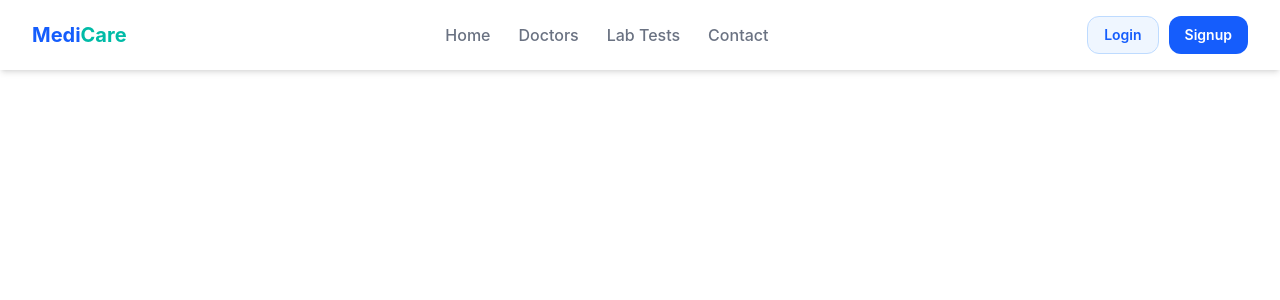
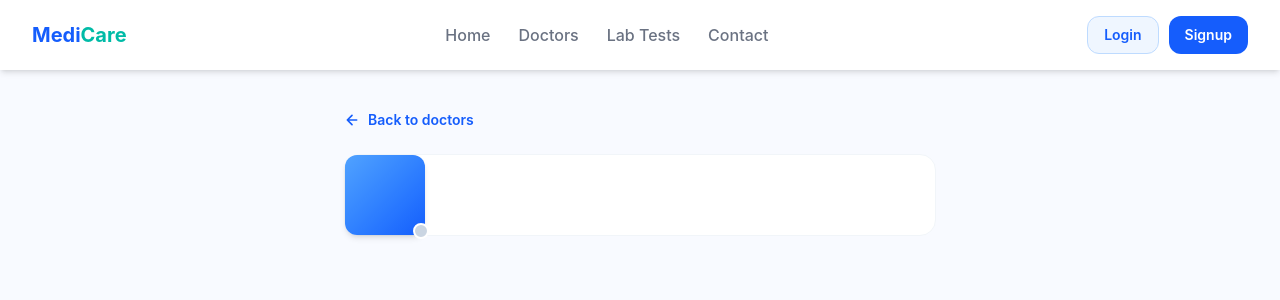
Before and after one commit to Tanineymar/Hospital-management, a React (Vite) app in the folder frontend/: page /book/1 in a window 1280 px wide. Shown: the top 300 px of the page. Built offline with nearby package versions, Linux system fonts and the light colour scheme; no server answers.

Commit message:
Book appointment page created

```diff
--- a/frontend/src/pages/patient/BookAppointment.jsx
+++ b/frontend/src/pages/patient/BookAppointment.jsx
@@ -1,21 +1,70 @@
 import { useParams } from "react-router-dom"
 import Navbar from "../../components/Navbar.jsx"
-import { useEffect } from "react"
+import { useEffect, useState } from "react"
 import API from "../../api/axios.js"
+import { useNavigate } from "react-router-dom"
+
+
+
+const avatarGradients = [
+    "from-blue-400 to-blue-600",
+    "from-rose-400 to-pink-600",
+    "from-amber-400 to-orange-500",
+    "from-violet-400 to-purple-600",
+    "from-teal-400 to-cyan-600",
+    "from-emerald-400 to-green-600",
+]
+
+function getInitials(name = "") {
+    return name
+        .split(" ")
+        .filter(Boolean)
+        .slice(0, 2)
+        .map((w) => w[0])
+        .join("")
+        .toUpperCase()
+}
+
+
 
 function BookAppointment(){
     const {doctorId} = useParams()
-    console.log(doctorId)
+    const navigate = useNavigate()
+    const[doctor , setDoctor]=useState(null)
 
     useEffect(()=>{
         API.get(`/doctor/profile/${doctorId}`)
         .then((res)=>{
+            setDoctor(res.data.doctor)
             console.log(res.data)
         })
     },[])
+
+    const name = doctor?.user?.name
+    const initials = getInitials(name)
+    const gradient = avatarGradients[  doctor?._id
+    ? doctor._id.charCodeAt(doctor._id.length - 1) % avatarGradients.length
+    : 0]
+
     return(
-        <div>
+        <div className="min-h-screen bg-[#f8faff]">
             <Navbar/>
+            <div className="max-w-2xl mx-auto px-6 md:px-10 py-10">
+                <button onClick={() => navigate(-1)}
+                    className="inline-flex items-center gap-2 text-sm font-semibold text-blue-600 hover:text-blue-700 mb-6 transition-colors"
+                ><svg className="w-4 h-4" fill="none" viewBox="0 0 24 24" stroke="currentColor" strokeWidth={2.5}>
+                        <path strokeLinecap="round" strokeLinejoin="round" d="M19 12H5m7-7l-7 7 7 7" />
+                    </svg>Back to doctors</button>
+
+                    <div className="max-w-2xl bg-white border border-slate-100 rounded-2xl">
+                       <div className={`relative shrink-0 w-20 h-20 rounded-xl bg-gradient-to-br ${gradient} flex items-center justify-center text-white font-bold text-2xl shadow-md`}>
+                            {initials}
+                            <span className={`absolute -bottom-1 -right-1 w-4 h-4 rounded-full border-2 border-white ${doctor?.isAvailable ? "bg-emerald-500" : "bg-slate-300"}`} />
+                        </div>
+
+                    </div>
+
+            </div>
 
         </div>
     )
--- a/frontend/src/pages/patient/DoctorProfile.jsx
+++ b/frontend/src/pages/patient/DoctorProfile.jsx
@@ -30,6 +30,7 @@ function DoctorProfile() {
     const { doctorId } = useParams()
     const navigate = useNavigate()
     const [doctor, setDoctor] = useState(null)
+    const [selectedDay, setSelectedDay] = useState(0)
 
     useEffect(() => {
         API.get(`/doctor/profile/${doctorId}`)
@@ -47,12 +48,12 @@ function DoctorProfile() {
 
 
     return (
-        <div className="min-h-screen">
+        <div className="min-h-screen bg-[#f8faff] ">
             <Navbar />
-            <div className="max-w-3xl mx-auto px-4 md:px-8 py-10">
+            <div className="max-w-2xl mx-auto px-6 md:px-10 py-10">
 
                 <button onClick={() => navigate(-1)}
-                    className="inline-flex items-center gap-2 text-sm font-semibold text-slate-500 hover:text-slate-700 mb-6 transition-colors"
+                    className="inline-flex items-center gap-2 text-sm font-semibold text-blue-600 hover:text-blue-700 mb-6 transition-colors"
                 ><svg className="w-4 h-4" fill="none" viewBox="0 0 24 24" stroke="currentColor" strokeWidth={2.5}>
                         <path strokeLinecap="round" strokeLinejoin="round" d="M19 12H5m7-7l-7 7 7 7" />
                     </svg>Back to doctors</button>
@@ -129,15 +130,48 @@ function DoctorProfile() {
                 {/* About */}
                 <div className="bg-white rounded-2xl border border-slate-100 shadow-sm p-5 mb-4 ">
                     <p className="text-[11px] font-bold text-blue-600 tracking-widest uppercase mb-2">About</p>
-                    <p className="text-sm text-slate-700 leading-relaxed  ">{doctor?.about}</p>
+                    <p className="text-sm text-slate-700 leading-relaxed mb-5 ">{doctor?.about}</p>
+                    {/* <p className="text-[11px] font-bold text-blue-600 tracking-widest uppercase mb-2">Specialization</p>
+                    <div className="flex flex-wrap gap-2">
+                        <span className="text-sm text-slate-700 leading-relaxed mb-3">{doctor?.specialization}</span>
+                    </div>
+                    <div className="">
+                        <p className="text-[11px] font-bold text-blue-600 tracking-widest uppercase mb-3">Education</p>
+
+                    </div> */}
                 </div>
 
-                <div className="bg-white rounded-2xl border border-slate-100 shadow-sm p-5 mb-4 ">
-                    <p className="text-[11px] font-bold text-blue-600 tracking-widest uppercase mb-2">slots</p>
-                    <p>DAY</p>
-                    <span>{doctor?.slots.day}</span>
+                 <div className="bg-white rounded-2xl border border-slate-100 shadow-sm p-5 mb-4">
 
-                </div>
+  <p className="text-[11px] font-bold text-blue-600 tracking-widest uppercase mb-3">
+    Doctor Availability
+  </p>
+
+  <div className="flex gap-2 flex-wrap">
+
+    {doctor?.slots?.map((slot, i) => (
+
+      <button
+        key={slot._id}
+        className={`text-sm font-semibold px-4 py-2 rounded-xl border-[1.5px] transition-all ${
+          slot.isAvailable
+            ? "border-blue-600 text-blue-600 bg-blue-50"
+            : "border-slate-100 text-slate-400 bg-slate-50 opacity-60"
+        }`}
+      >
+
+        <span className="block text-[10px] uppercase font-medium">
+          {slot.day}
+        </span>
+
+      </button>
+
+    ))}
+
+  </div>
+
+</div>
+
 
 
 
```
